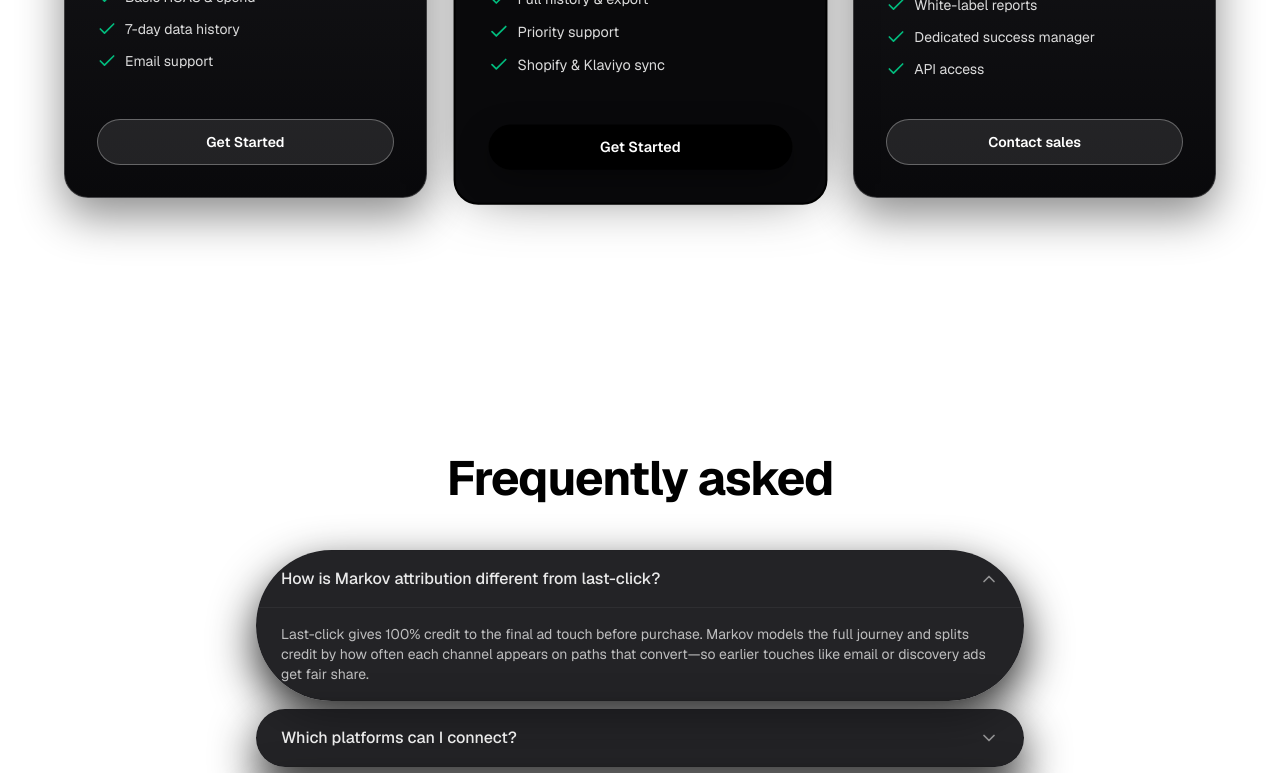
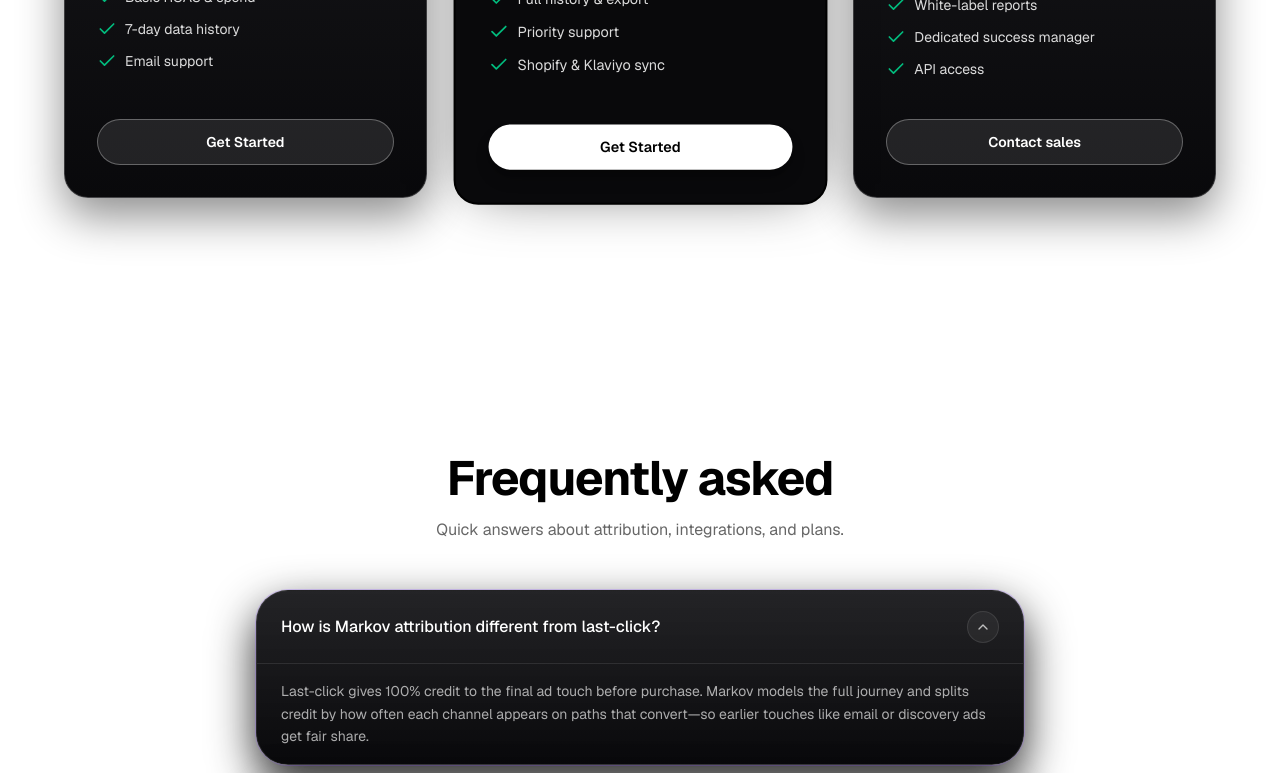
Before and after one commit to sinan-leadtr/leadtribute.io, a Next.js app: page / in a window 1280 px wide. Shown: the part 8380-9153 px from the top of the page. Built offline with nearby package versions, Linux system fonts and the light colour scheme.

Commit message:
Fix Pro pricing CTA visibility and align FAQ with landing design.
Use white button on dark Pro card instead of invisible btn-black, and restyle FAQ with shared dark cards and violet open state.

Co-authored-by: Cursor <cursoragent@cursor.com>

```diff
--- a/app/components/landing/Pricing.tsx
+++ b/app/components/landing/Pricing.tsx
@@ -160,13 +160,13 @@ export function Pricing() {
                 <div className="mt-8 pt-2">
                   <Link
                     href={tier.href}
-                    className={`inline-flex w-full justify-center rounded-full px-4 py-3 text-sm font-semibold transition focus:outline-none focus:ring-2 focus:ring-white/40 focus:ring-offset-2 focus:ring-offset-zinc-950 ${
+                    className={`inline-flex w-full justify-center rounded-full px-4 py-3 text-sm font-semibold transition focus:outline-none focus:ring-2 focus:ring-offset-2 ${
                       tier.highlighted
-                        ? "btn-black"
-                        : "border border-white/30 bg-white/10 text-white hover:border-white/50 hover:bg-white/15"
+                        ? "bg-white text-black shadow-lg shadow-black/30 hover:bg-white/95 hover:shadow-xl focus:ring-white/50 focus:ring-offset-zinc-950"
+                        : "border border-white/30 bg-white/10 text-white hover:border-white/50 hover:bg-white/15 focus:ring-white/40 focus:ring-offset-zinc-950"
                     }`}
                   >
-                    {tier.highlighted ? <span>{tier.cta}</span> : tier.cta}
+                    {tier.cta}
                   </Link>
                 </div>
               </motion.div>
--- a/app/page.tsx
+++ b/app/page.tsx
@@ -625,36 +625,42 @@ export default function Home() {
           >
             Frequently asked
           </motion.h2>
-          <div className="mt-12 space-y-2">
-            {faqItems.map((item, i) => (
+          <p className="mx-auto mt-4 max-w-xl text-center text-black/60">
+            Quick answers about attribution, integrations, and plans.
+          </p>
+          <motion.div className="mt-12 space-y-3">
+            {faqItems.map((item, i) => {
+              const isOpen = faqOpen === i;
+              return (
                 <motion.div
                   key={i}
-                className="rounded-[999px] border border-black/5 bg-zinc-900/95 text-white shadow-[0_18px_45px_rgba(0,0,0,0.85)] overflow-hidden"
+                  className={`overflow-hidden transition-colors ${landingDarkCard} ${
+                    isOpen
+                      ? "border-violet-500/35 ring-1 ring-violet-500/25"
+                      : "hover:border-white/25"
+                  }`}
                   initial={{ opacity: 0, y: 20 }}
                   whileInView={{ opacity: 1, y: 0 }}
                   viewport={{ once: true }}
                   transition={{ duration: 0.4, delay: i * 0.05 }}
-                whileHover={{
-                  y: -4,
-                  boxShadow:
-                    "0 20px 55px rgba(0,0,0,0.9), 0 0 60px -18px rgba(148,163,184,0.6)",
-                }}
                 >
                   <button
                     type="button"
-                  onClick={() => setFaqOpen(faqOpen === i ? null : i)}
-                  className="flex w-full items-center justify-between gap-4 px-6 py-4 text-left text-white/90 transition hover:bg-white/5"
+                    onClick={() => setFaqOpen(isOpen ? null : i)}
+                    className="flex w-full items-center justify-between gap-4 px-6 py-5 text-left transition hover:bg-white/[0.04]"
+                    aria-expanded={isOpen}
                   >
-                  <span className="font-medium">{item.q}</span>
+                    <span className="font-medium text-white">{item.q}</span>
                     <motion.span
-                    animate={{ rotate: faqOpen === i ? 180 : 0 }}
+                      animate={{ rotate: isOpen ? 180 : 0 }}
                       transition={{ duration: 0.2 }}
+                      className="flex h-8 w-8 shrink-0 items-center justify-center rounded-full border border-white/10 bg-white/5"
                     >
-                    <ChevronDown className="h-5 w-5 shrink-0 text-white/50" />
+                      <ChevronDown className="h-4 w-4 text-white/70" />
                     </motion.span>
                   </button>
                   <AnimatePresence initial={false}>
-                  {faqOpen === i && (
+                    {isOpen && (
                       <motion.div
                         initial={{ height: 0, opacity: 0 }}
                         animate={{ height: "auto", opacity: 1 }}
@@ -662,15 +668,16 @@ export default function Home() {
                         transition={{ duration: 0.25 }}
                         className="overflow-hidden"
                       >
-                      <p className="border-t border-white/5 px-6 py-4 text-sm text-white/70">
+                        <p className="border-t border-white/10 px-6 py-4 text-sm leading-relaxed text-white/65">
                           {item.a}
                         </p>
                       </motion.div>
                     )}
                   </AnimatePresence>
                 </motion.div>
-            ))}
-          </div>
+              );
+            })}
+          </motion.div>
         </div>
       </section>
 
```
Lines whose indentation alone changed are shown as unchanged.
